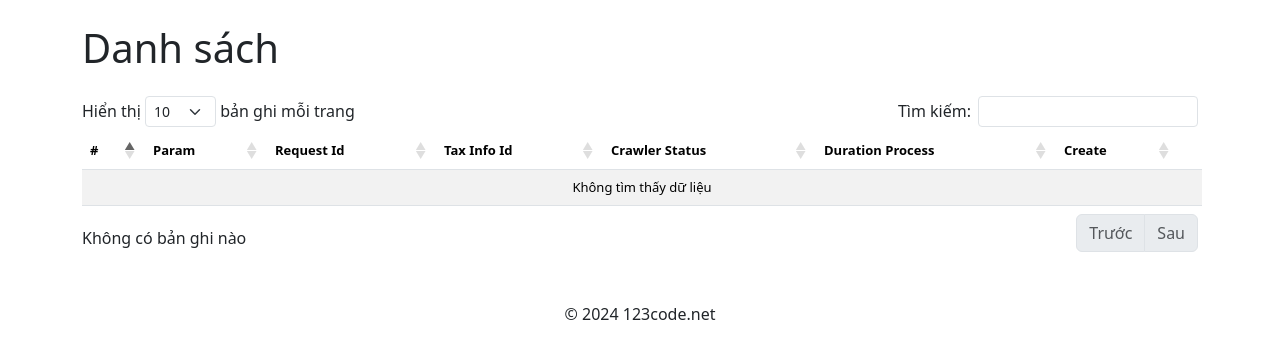
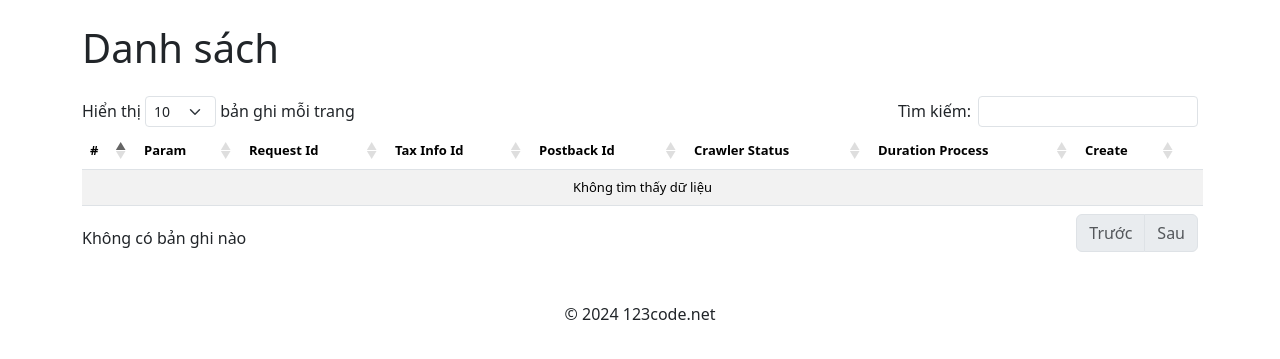
Before and after one commit to TrungPhuNA/tool-mst, a Flask app: page /logs/post-back in a window 1280 px wide. Shown: the part 56-415 px from the top of the page. Run offline with Flask 3, Linux system fonts and the light colour scheme; the visitor is signed in with stand-in values (Sample User, id 1); data that the repository does not hold is empty; some libraries are stand-ins or nearby versions.

Commit message:
update process

```diff
--- a/templates/logs/post_back.html
+++ b/templates/logs/post_back.html
@@ -13,6 +13,7 @@
                         <th>Param</th>
                         <th>Request Id</th>
                         <th>Tax Info Id</th>
+                        <th>Postback Id</th>
                         <th>Crawler Status</th>
                         <th>Duration Process</th>
                         <th>Create</th>
@@ -54,6 +55,7 @@
                 { "data": "param" },
                 { "data": "request_id" },
                 { "data": "tax_info_id" },
+                { "data": "callback_id" },
                 { "data": "crawler_status" },
                 { "data": "duration_process" },
                 {
```
